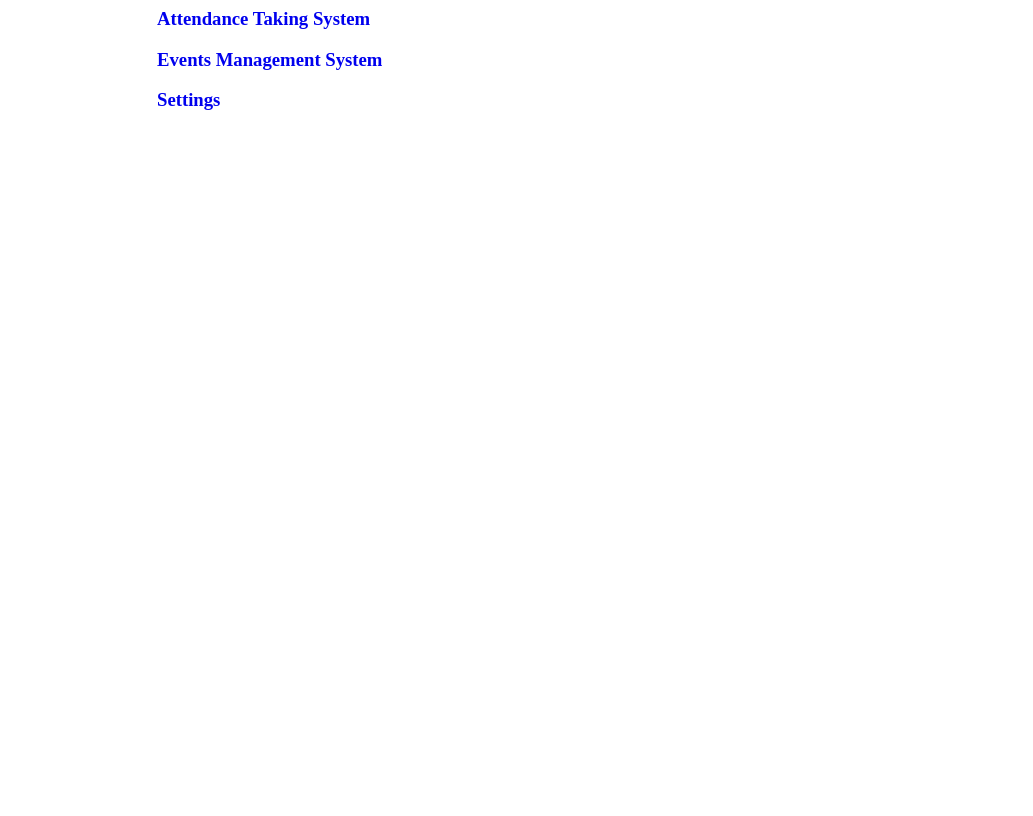
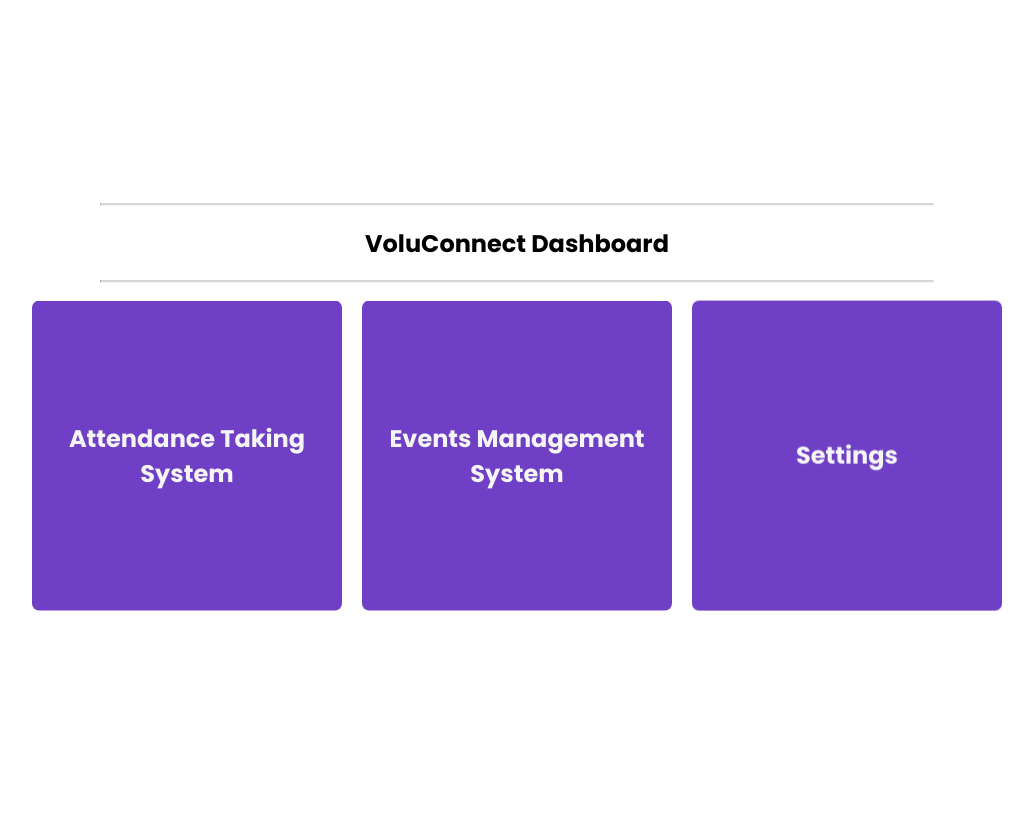
Before and after one commit to twhjames/VoluConnect, a Django app: page /dashboard/ in a window 1280 px wide. Shown: the whole page, without its empty margins (131-1164 px from the left). Before the commit the page ends 110 px from the top, so only its background shows below. Run offline with Django 5.2, Linux system fonts and the light colour scheme.

Commit message:
updated dashboard styling

```diff
--- a/voluconnect/templates/dashboard.html
+++ b/voluconnect/templates/dashboard.html
@@ -2,11 +2,83 @@
 <head>
     <title>{% block title %} VoluConnect Admin Dashboard {% endblock %}</title>
     <link rel="stylesheet" href="../static/css/custom-style.css">
+    <style>
+        .dashboard-container {
+            height: 100vh;
+            position: relative;
+        }
+        .dashboard-content {
+            position: absolute;
+            top: 50%;
+            transform: translateY(-50%);
+        }
+        .dashboard-header {
+            width: 100vw;
+            text-align: center;
+        }
+        .dashboard-header h2 {
+            font-family: "Poppins", "sans-sarif";
+            font-size: 1.5em;
+            text-align: center;
+        }
+        .dashboard-section {
+            display: flex;
+            /* height: 100vh; */
+            justify-content: center;
+            align-items: center;
+            flex-wrap: wrap;
+        }
+        .dashboard-card h3 {
+            font-family: "Poppins", "sans-sarif";
+            font-size: 1.5em;
+            text-align: center;
+        }
+        .dashboard-card {
+            width: 300px;
+            height: 300px;
+            padding: 5px;
+            margin: 10px;
+            position: relative;
+            border-radius: 7px;
+            perspective: 2000px;
+        }
+
+        .dashboard-card:hover {
+            transform: rotateY(360deg);
+            box-shadow: 0 0 20px #5d38a7;
+        }
+
+        .dashboard-card-front {
+            display: flex;
+            justify-content: center;
+            align-items: center;
+            flex-direction: column;
+            position: absolute;
+            width: 100%;
+            height: 100%;
+            top: 0;
+            left: 0;
+            border-radius: 7px;
+            backface-visibility: hidden;
+            transition: 0.5s;
+        }
+
+        .dashboard-card-front {
+            background-color: #6f40c5;
+            color: whitesmoke;
+        }
+    </style>
 </head>
 
 <body>
-    <div class="container">
         {% block nav_dashboard %}
+        <div class="dashboard-container">
+            <div class="dashboard-content">
+                <div class="dashboard-header">
+                    <hr style="width:65%"/>
+                    <h2>VoluConnect Dashboard</h2>
+                    <hr style="width:65%"/>
+                </div>
                 <div class="dashboard-section">
                     <a href="{% url 'attendance' %}">
                         <div class="dashboard-card">
@@ -31,9 +103,9 @@
                             </div>
                         </div>
                     </a>
-
+                </div>
+            </div>
         </div>
         {% endblock %}
-    </div>
 </body>
 </html>
```
Also changed, not shown: static/css/custom-style.css (+24 -2 lines). Lines whose indentation alone changed are shown as unchanged.
